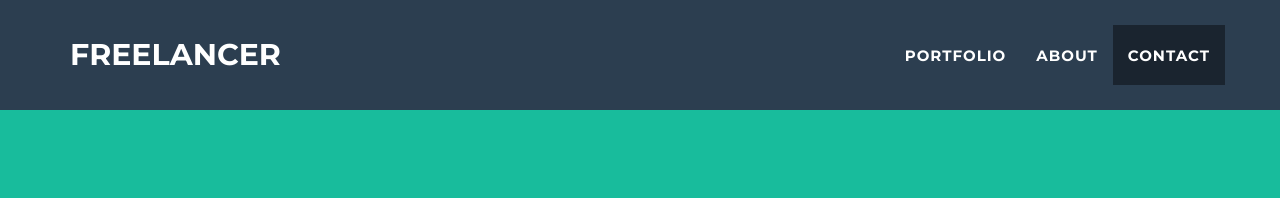
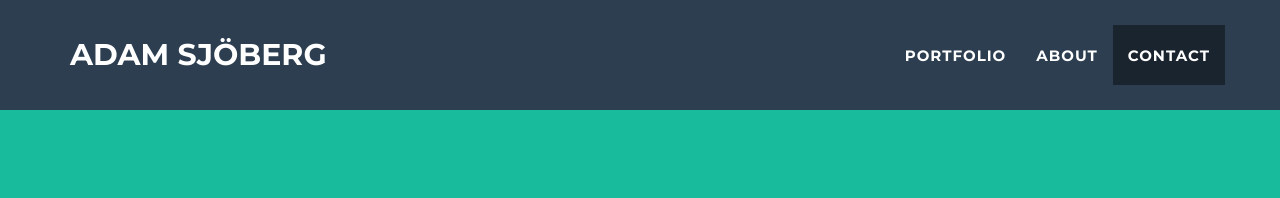
Before and after one commit to Adamsjoberg/Adamsjoberg.github.io, a Jekyll site: the page built from index.html, in a window 1280 px wide. Shown: the top 198 px of the page. Built offline with Jekyll 4.4.1, drawn with Linux system fonts in a browser that asks for light colours.

Commit message:
Site title change

```diff
--- a/_includes/nav.html
+++ b/_includes/nav.html
@@ -9,7 +9,7 @@
                     <span class="icon-bar"></span>
                     <span class="icon-bar"></span>
                 </button>
-                <a class="navbar-brand" href="#page-top">{{ site.title }}</a>
+                <a class="navbar-brand" href="#page-top">Adam Sjöberg</a>
             </div>
 
             <!-- Collect the nav links, forms, and other content for toggling -->
```
